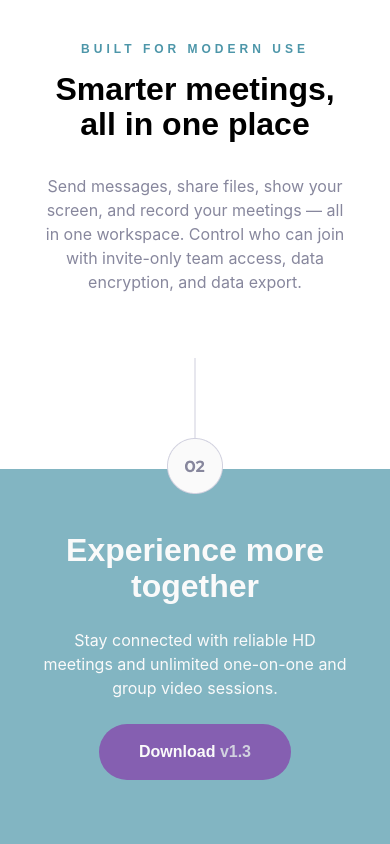
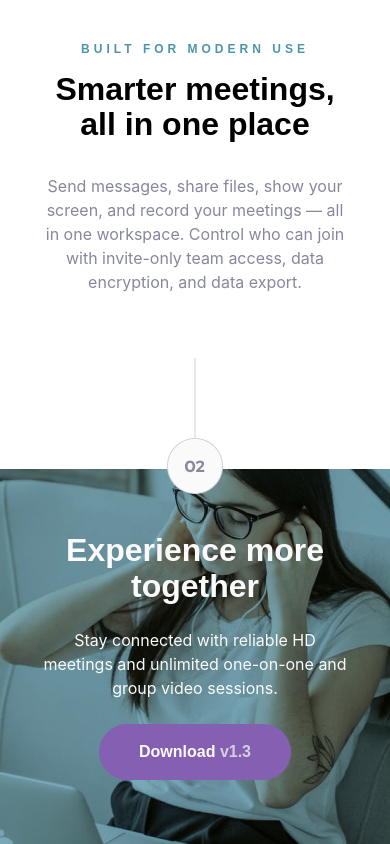
Before and after one commit to FadhilR12/meet-landing-page, a website: page index.html in a window 390 px wide. Shown: the part 1249-2093 px from the top of the page. Drawn offline with Linux system fonts and the light colour scheme.

Commit message:
progress: 100%

```diff
--- a/index.html
+++ b/index.html
@@ -177,7 +177,7 @@
 
     <!-- Footer -->
     <footer
-      class="h-full bg-cyan-600/70 bg-[url(./assets/mobile/image-footer.jpg)]/2 md:bg-[url(./assets/tablet/image-footer.jpg)] lg:bg-[url(./assets/desktop/image-footer.jpg)] bg-cover bg-no-repeat bg-center text-white items-center flex flex-col text-center py-[64px] px-[32px] bg-blend-multiply"
+      class="h-full bg-cyan-600/70 bg-[url(./assets/mobile/image-footer.jpg)] md:bg-[url(./assets/tablet/image-footer.jpg)] lg:bg-[url(./assets/desktop/image-footer.jpg)] bg-cover bg-no-repeat bg-center text-white items-center flex flex-col text-center py-[64px] px-[32px] bg-blend-multiply"
     >
       <div class="flex flex-col items-center gap-[24px] lg:gap-[32px] w-[311px] md:w-[504px] lg:flex-row lg:w-[1120px] lg:text-left lg:justify-between">
         <p class="lg:w-[445px] text-preset-2-mobile md:text-preset-2-tablet lg:text-preset-2-desktop font-bold ">Experience more together</p>
```
